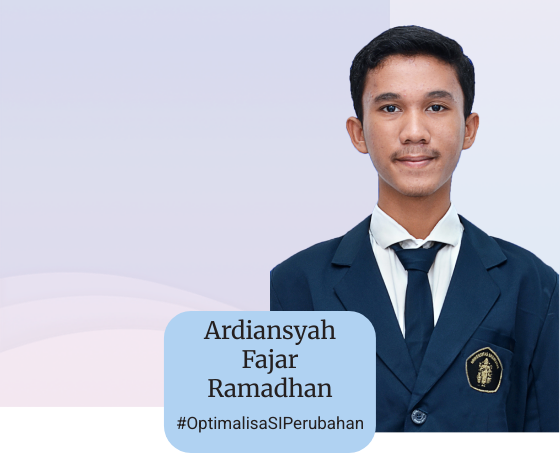
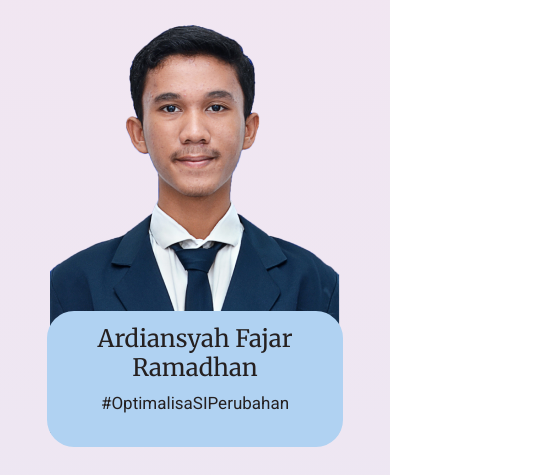
Before and after one commit to mohiik/PEMILWA_SI, a plain HTML site: page profile.html in a window 390 px wide. Shown: the part 293-768 px from the top of the page, 560 px wide, since content can reach past the window. Drawn offline with nearby package versions, Linux system fonts and the light colour scheme.

Commit message:
update media query
beberapa perbaikan minor layout

```diff
--- a/assets/css/profile.css
+++ b/assets/css/profile.css
@@ -2,18 +2,22 @@
     margin-top: 30px;
     max-width: 81rem;
 }
-
 .btn-profile{
+    z-index: 2;
     position: absolute;
     bottom: -20px;
     top: 70%;
     left: 50%;
     transform: translate(-50%, 0%);
-    max-width: 18.5rem;
+    width: 18.5rem;
+    height: 8.5rem;
+}
+.btn-profile table {
+    width: 100%;
+    margin: 0 auto;
 }
 .btn-profile h4 {
-    padding: 0 14px;
-
+    padding: 0 10px;
 }
 
 .bg-light {
@@ -21,6 +25,7 @@
 }
 
 .grid-calon{
+    position: relative;
     margin-top: 40px;
     justify-content: center;
 }
@@ -44,3 +49,20 @@
 .profileBPMSI {
     margin-top: 130px;
 }
+
+
+@media only screen and (max-width : 2000px) {
+    .profileEMSI .row{
+        width: 100%;
+        margin: 0 auto;
+    }
+}
+@media only screen and (max-width : 600px) {
+    body{
+        background-image: linear-gradient(#F3E6F1, #DFE8F5);
+        padding-bottom: 50px;
+    }
+    .bg-profile{
+        display: none;
+    }
+}
```
